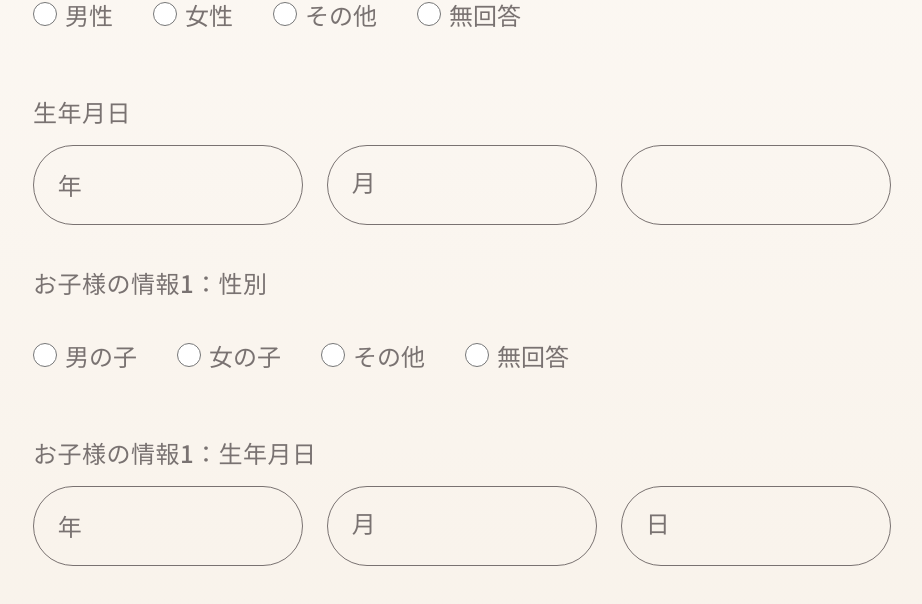
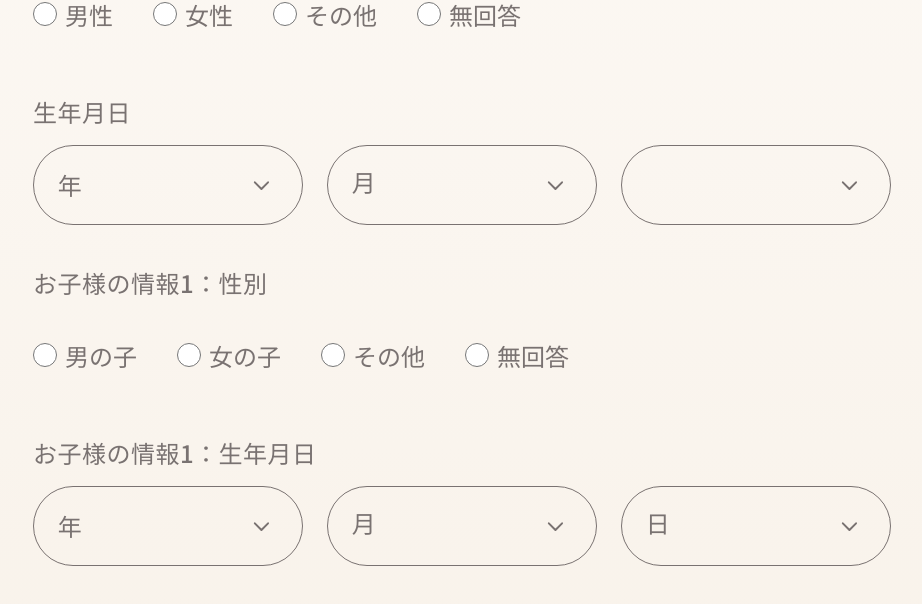
Before and after one commit to hoanhdung1112002/news-test, a plain HTML site: page index.html in a window 1280 px wide. Shown: the part 2053-2657 px from the top of the page, without its empty margins (178-1100 px from the left). Drawn offline with Linux system fonts and the light colour scheme; the site is published under a folder, as on GitHub Pages, so addresses that start at the root find nothing; a web font is replaced by a local one.

Commit message:
update file

```diff
--- a/assets/css/page/_register.scss
+++ b/assets/css/page/_register.scss
@@ -141,7 +141,7 @@
                     appearance: none;
                     -webkit-appearance: none;
                     -moz-appearance: none;
-                    background: url("/assets/images/register/arrow-up.svg") no-repeat;
+                    background: url("../../assets/images/register/arrow-up.svg") no-repeat;
                     background-position: calc(100% - 24px) center;
                     background-size: auto;
                     &::-ms-expand {
```
Also changed, not shown: assets/css/main.css.
